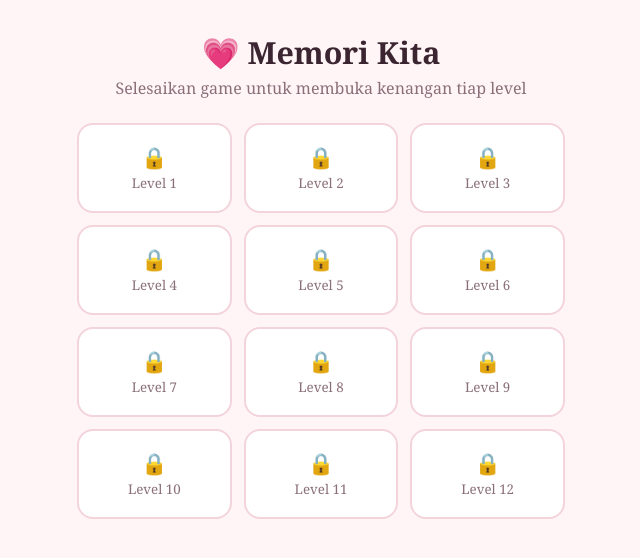
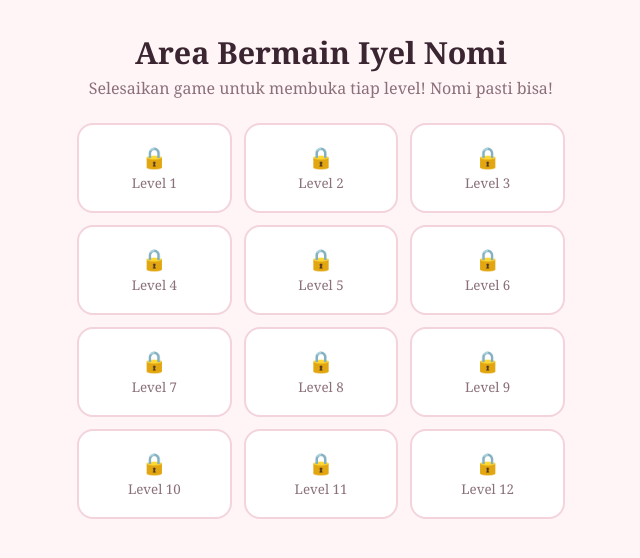
Before and after one commit to iyelnomi/14Kedua, a plain HTML site: page index.html in a window 1280 px wide. Shown: the whole page, without its empty margins (319-959 px from the left). Drawn offline with Linux system fonts and the light colour scheme.

Commit message:
Update index.html

```diff
--- a/index.html
+++ b/index.html
@@ -117,8 +117,8 @@ canvas {
 </head>
 <body>
   <main>
-    <h1>💗 Memori Kita</h1>
-    <p class="sub">Selesaikan game untuk membuka kenangan tiap level</p>
+    <h1> Area Bermain Iyel Nomi </h1>
+    <p class="sub">Selesaikan game untuk membuka tiap level! Nomi pasti bisa!</p>
     <div class="grid" id="grid"></div>
   </main>
 
```
